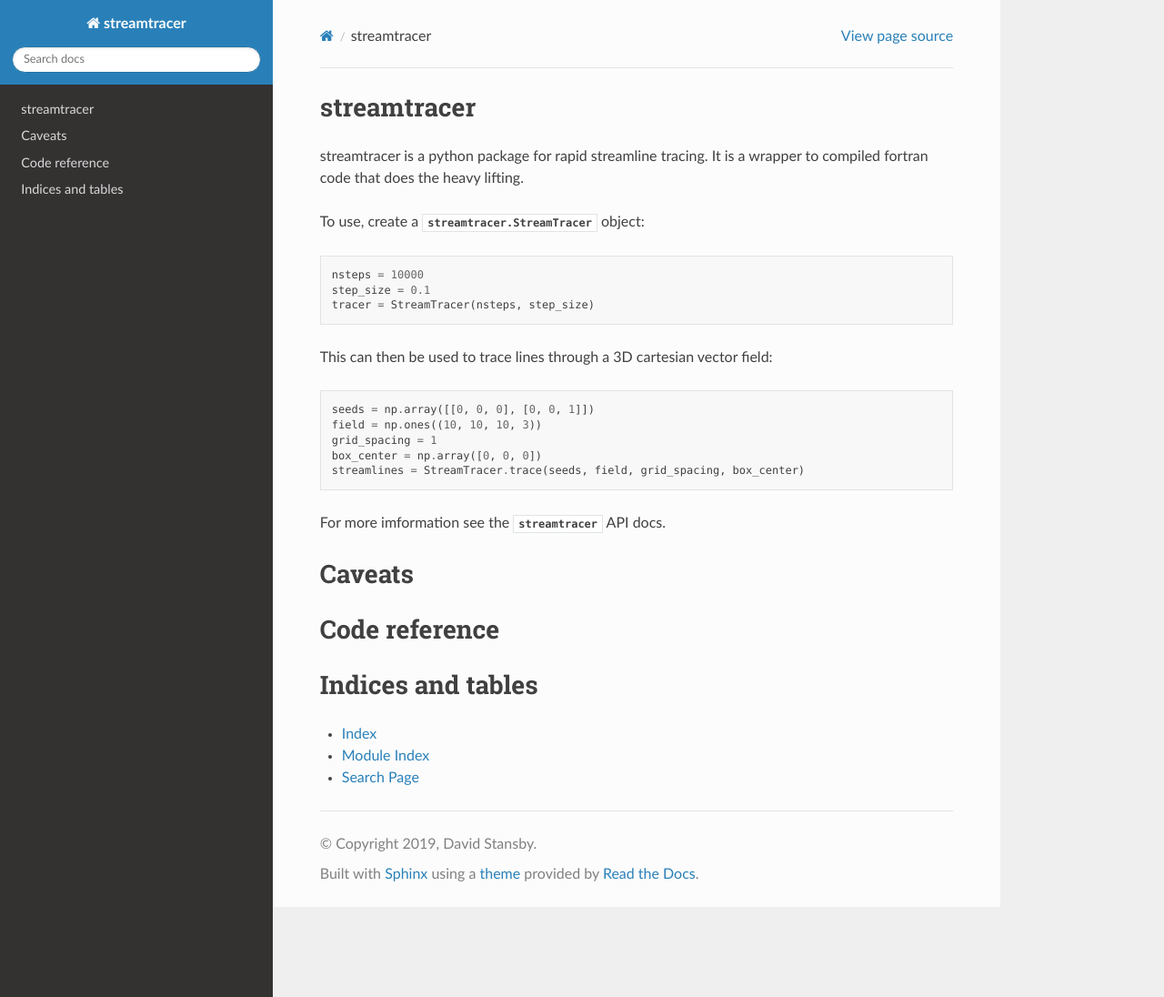
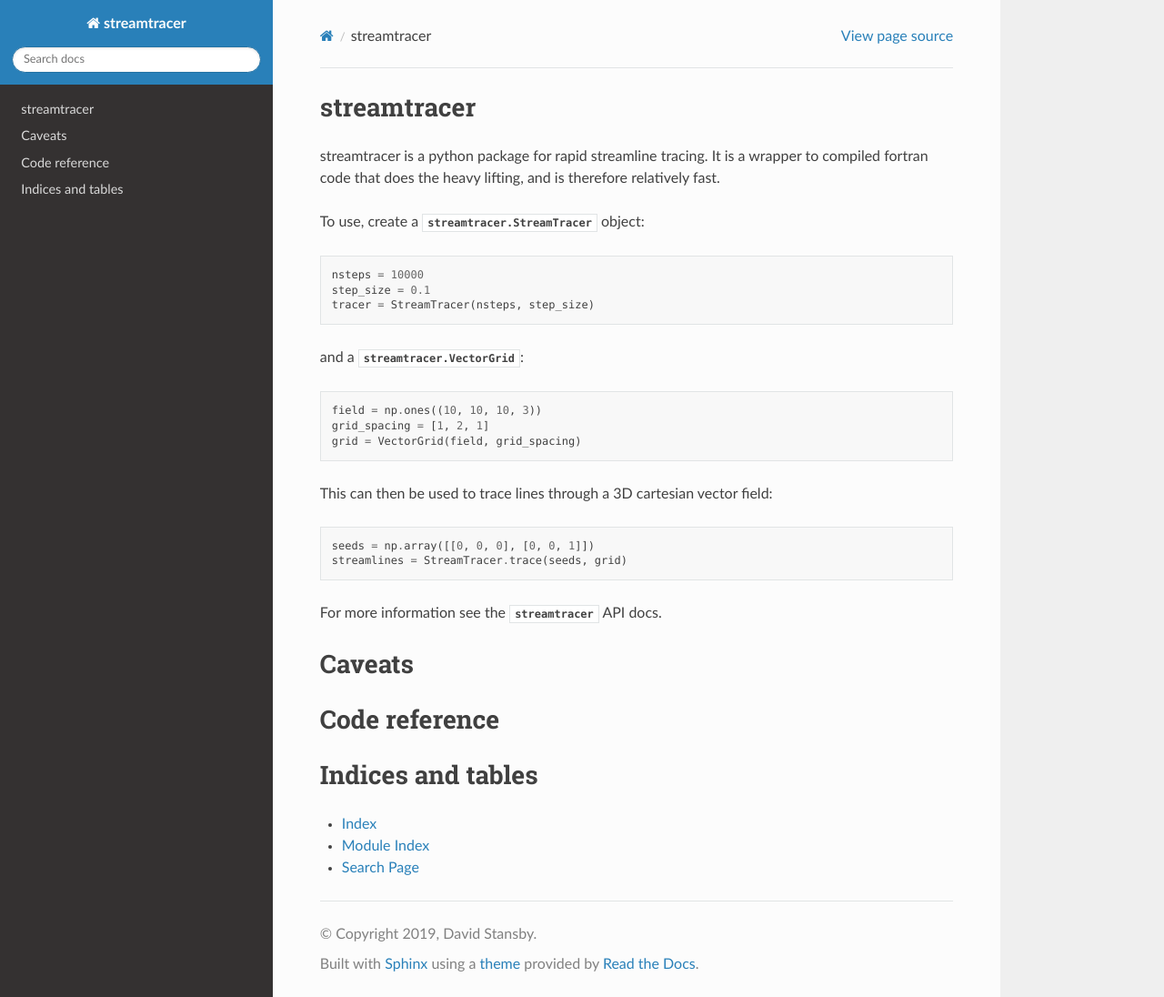
Before and after one commit to sunpy/streamtracer, a Sphinx documentation site: the page built from doc/index.rst, in a window 1280 px wide and 1096 px high. Shown: the whole window at 91% size. Built offline with Sphinx 7.4.7 and the Read the Docs theme 2.0.0, drawn with Linux system fonts in a browser that asks for light colours; pages that are not in the unit, such as notebooks, are missing from menus.

Commit message:
Update frontpage docs

```diff
--- a/doc/index.rst
+++ b/doc/index.rst
@@ -2,7 +2,8 @@ streamtracer
 ============
 
 streamtracer is a python package for rapid streamline tracing. It is a wrapper
-to compiled fortran code that does the heavy lifting.
+to compiled fortran code that does the heavy lifting, and is therefore
+relatively fast.
 
 To use, create a :class:`streamtracer.StreamTracer` object::
 
@@ -10,15 +11,18 @@ To use, create a :class:`streamtracer.StreamTracer` object::
   step_size = 0.1
   tracer = StreamTracer(nsteps, step_size)
 
+and a :class:`streamtracer.VectorGrid`::
+
+  field = np.ones((10, 10, 10, 3))
+  grid_spacing = [1, 2, 1]
+  grid = VectorGrid(field, grid_spacing)
+
 This can then be used to trace lines through a 3D cartesian vector field::
 
   seeds = np.array([[0, 0, 0], [0, 0, 1]])
-  field = np.ones((10, 10, 10, 3))
-  grid_spacing = 1
-  box_center = np.array([0, 0, 0])
-  streamlines = StreamTracer.trace(seeds, field, grid_spacing, box_center)
+  streamlines = StreamTracer.trace(seeds, grid)
 
-For more imformation see the :mod:`streamtracer` API docs.
+For more information see the :mod:`streamtracer` API docs.
 
 Caveats
 =======
```
